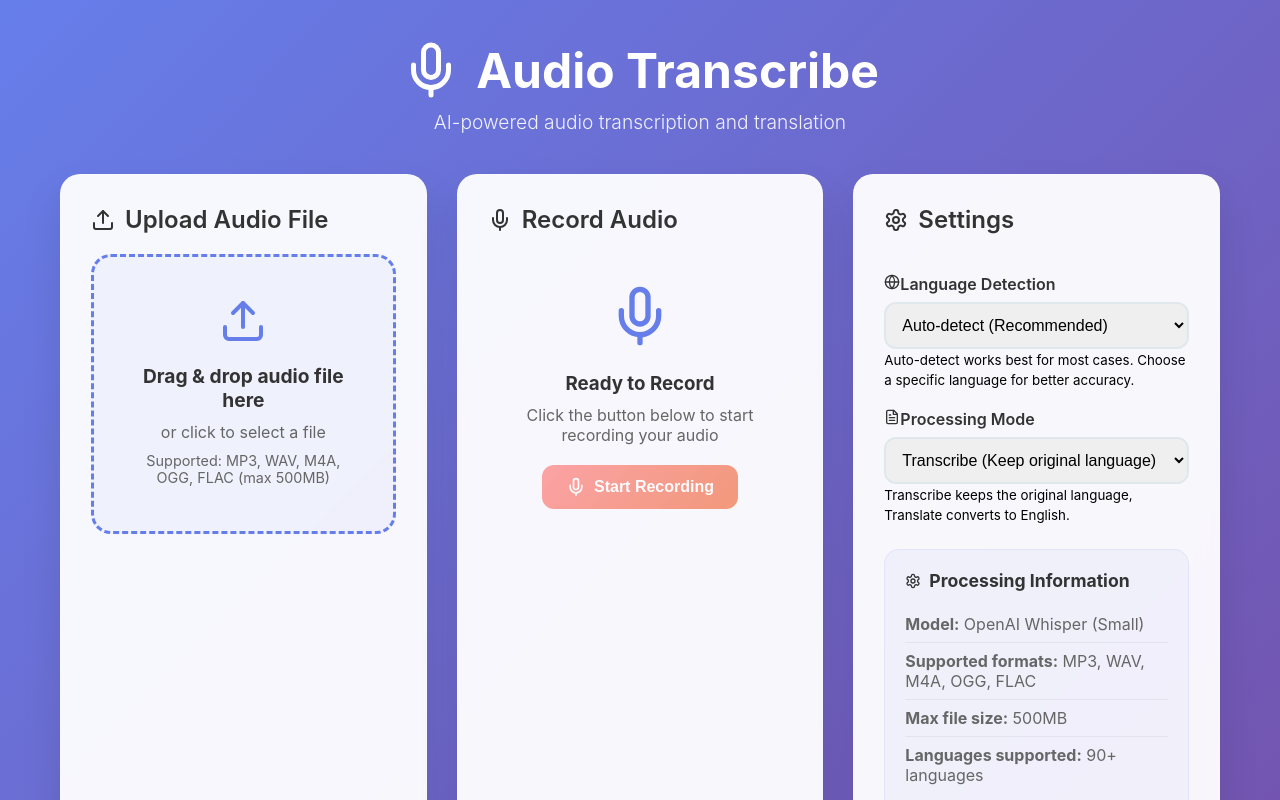
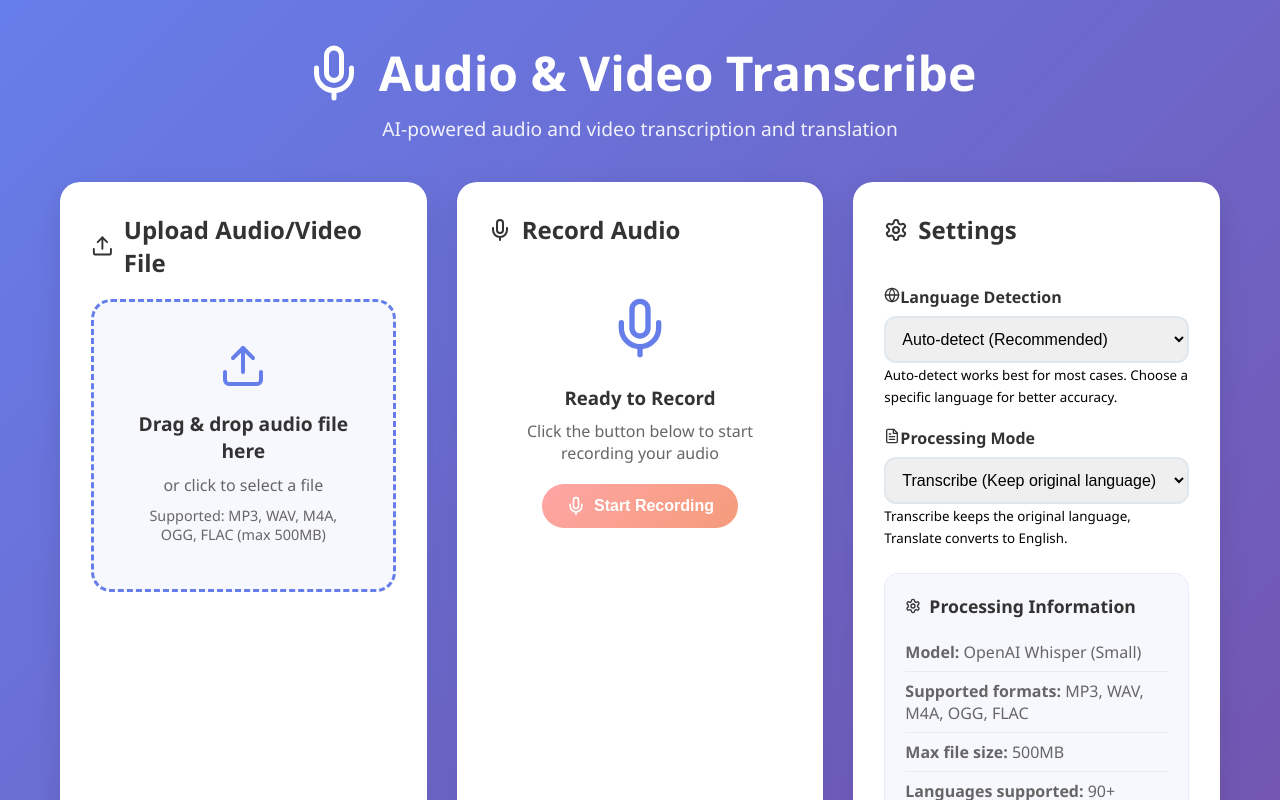
Before and after one commit to SyedBahjat/voxscribe, a React (Create React App) app: page / in a window 1280 px wide. Shown: the top 800 px of the page. Built offline with nearby package versions, Linux system fonts and the light colour scheme; no server answers.

Commit message:
fix the UI issues

```diff
--- a/src/App.css
+++ b/src/App.css
@@ -1,6 +1,8 @@
 .App {
   min-height: 100vh;
   padding: 20px 0;
+  background: linear-gradient(135deg, #667eea 0%, #764ba2 100%);
+  font-family: 'Segoe UI', Tahoma, Geneva, Verdana, sans-serif;
 }
 
 .app-header {
@@ -36,6 +38,52 @@
   margin-right: 10px;
 }
 
+.card {
+  background: white;
+  border-radius: 20px;
+  padding: 30px;
+  box-shadow: 0 10px 30px rgba(0, 0, 0, 0.1);
+  transition: all 0.3s ease;
+  border: 1px solid rgba(255, 255, 255, 0.2);
+}
+
+.card:hover {
+  transform: translateY(-5px);
+  box-shadow: 0 20px 40px rgba(0, 0, 0, 0.15);
+}
+
+.btn {
+  padding: 12px 24px;
+  border: none;
+  border-radius: 25px;
+  font-size: 1rem;
+  font-weight: 600;
+  cursor: pointer;
+  transition: all 0.3s ease;
+  text-decoration: none;
+  display: inline-flex;
+  align-items: center;
+  gap: 8px;
+  justify-content: center;
+  position: relative;
+  overflow: hidden;
+}
+
+.btn::before {
+  content: '';
+  position: absolute;
+  top: 0;
+  left: -100%;
+  width: 100%;
+  height: 100%;
+  background: linear-gradient(90deg, transparent, rgba(255, 255, 255, 0.2), transparent);
+  transition: left 0.5s;
+}
+
+.btn:hover::before {
+  left: 100%;
+}
+
 .card h2 {
   display: flex;
   align-items: center;
@@ -51,9 +99,30 @@
   color: #666;
 }
 
+.loading-spinner {
+  width: 50px;
+  height: 50px;
+  border: 4px solid rgba(102, 126, 234, 0.2);
+  border-left: 4px solid #667eea;
+  border-radius: 50%;
+  animation: spin 1s linear infinite;
+  margin: 0 auto 20px;
+}
+
+@keyframes spin {
+  0% { transform: rotate(0deg); }
+  100% { transform: rotate(360deg); }
+}
+
 .loading-container p {
   margin-top: 15px;
   font-size: 1.1rem;
+  animation: pulse 2s infinite;
+}
+
+@keyframes pulse {
+  0%, 100% { opacity: 1; }
+  50% { opacity: 0.7; }
 }
 
 .result-header {
@@ -63,6 +132,12 @@
   margin-bottom: 20px;
   flex-wrap: wrap;
   gap: 15px;
+}
+
+.download-buttons {
+  display: flex;
+  gap: 10px;
+  flex-wrap: wrap;
 }
 
 .app-footer {
--- a/src/App.js
+++ b/src/App.js
@@ -10,9 +10,10 @@ function App() {
   const [transcriptionResult, setTranscriptionResult] = useState(null);
   const [isLoading, setIsLoading] = useState(false);
   const [error, setError] = useState(null);
+  const [uploadedFile, setUploadedFile] = useState(null);
   const [settings, setSettings] = useState({
-    language: 'auto',
-    task: 'transcribe'
+    from_language: 'auto',
+    to_language: 'same'
   });
 
   const handleTranscriptionComplete = (result) => {
@@ -33,13 +34,31 @@ function App() {
     }
   };
 
+  const handleFileUpload = (file) => {
+    setUploadedFile(file);
+  };
+
   const downloadTranscription = () => {
     if (transcriptionResult) {
+      const timestamp = new Date().toISOString().slice(0, 19).replace(/:/g, '-');
       const blob = new Blob([transcriptionResult.text], { type: 'text/plain' });
       const url = URL.createObjectURL(blob);
       const a = document.createElement('a');
       a.href = url;
-      a.download = `transcription_${new Date().toISOString().slice(0, 19).replace(/:/g, '-')}.txt`;
+      a.download = `transcription_${timestamp}.txt`;
+      document.body.appendChild(a);
+      a.click();
+      document.body.removeChild(a);
+      URL.revokeObjectURL(url);
+    }
+  };
+
+  const downloadOriginalFile = () => {
+    if (uploadedFile) {
+      const url = URL.createObjectURL(uploadedFile);
+      const a = document.createElement('a');
+      a.href = url;
+      a.download = uploadedFile.name;
       document.body.appendChild(a);
       a.click();
       document.body.removeChild(a);
@@ -53,21 +72,22 @@ function App() {
         <header className="app-header">
           <h1>
             <Mic className="header-icon" />
-            Audio Transcribe
+            Audio & Video Transcribe
           </h1>
-          <p>AI-powered audio transcription and translation</p>
+          <p>AI-powered audio and video transcription and translation</p>
         </header>
 
         <div className="grid">
           <div className="card">
             <h2>
               <Upload className="section-icon" />
-              Upload Audio File
+              Upload Audio/Video File
             </h2>
             <FileUpload
               onTranscriptionComplete={handleTranscriptionComplete}
               onError={handleError}
               onLoading={handleLoading}
+              onFileUpload={handleFileUpload}
               settings={settings}
             />
           </div>
@@ -101,7 +121,7 @@ function App() {
           <div className="card">
             <div className="loading-container">
               <div className="loading-spinner"></div>
-              <p>Processing your audio... This may take a few moments.</p>
+              <p>Processing your audio/video... This may take a few moments.</p>
             </div>
           </div>
         )}
@@ -121,13 +141,24 @@ function App() {
                 <FileAudio className="section-icon" />
                 Transcription Result
               </h2>
+              <div className="download-buttons">
                 <button
                   className="btn btn-success"
                   onClick={downloadTranscription}
+                  disabled={!transcriptionResult}
                 >
                   <Download size={20} />
-                Download
+                  Download TXT
                 </button>
+                <button
+                  className="btn btn-primary"
+                  onClick={downloadOriginalFile}
+                  disabled={!uploadedFile}
+                >
+                  <Download size={20} />
+                  Download Original
+                </button>
+              </div>
             </div>
             <TranscriptionResult result={transcriptionResult} />
           </div>
@@ -135,10 +166,10 @@ function App() {
 
         <footer className="app-footer">
           <p>
-            💡 <strong>Tip:</strong> Supports 90+ languages with automatic detection and translation to English.
+            💡 <strong>Tip:</strong> Supports 90+ languages with automatic detection and translation capabilities.
           </p>
           <p>
-            Processing time varies: Short clips (~10-30s), Medium videos (~1-3min), Long videos (~5-15min)
+            Processing time varies: Short clips (~10-30s), Medium files (~1-3min), Long files (~5-15min)
           </p>
         </footer>
       </div>
--- a/src/utils/api.js
+++ b/src/utils/api.js
@@ -1,6 +1,6 @@
 import axios from 'axios';
 
-const API_BASE_URL = process.env.REACT_APP_API_URL || 'http://localhost:8080';
+const API_BASE_URL = process.env.REACT_APP_API_URL || '';
 
 const api = axios.create({
   baseURL: API_BASE_URL,
@@ -59,8 +59,8 @@ export const transcribeAudio = async (file, settings = {}) => {
   try {
     const formData = new FormData();
     formData.append('file', file);
-    formData.append('language', settings.language || 'auto');
-    formData.append('task', settings.task || 'transcribe');
+    formData.append('from_language', settings.from_language || 'auto');
+    formData.append('to_language', settings.to_language || 'same');
 
     console.log('Uploading file:', file.name, 'Size:', file.size, 'bytes');
     console.log('Settings:', settings);
@@ -77,9 +77,11 @@ export const transcribeAudio = async (file, settings = {}) => {
 
     const result = {
       text: response.data.text,
-      language: response.data.language || 'unknown',
+      original_text: response.data.original_text || null,
+      source_language: response.data.source_language || 'unknown',
+      target_language: response.data.target_language || 'unknown',
+      mode: response.data.mode || 'transcribe',
       timestamp: new Date().toISOString(),
-      segments: response.data.segments || null,
     };
 
     console.log('Transcription completed:', result);
@@ -96,7 +98,7 @@ export const checkServerHealth = async () => {
     const response = await api.get('/health');
     return response.data;
   } catch (error) {
-    throw new Error('Backend server is not responding. Please make sure the server is running on port 8080.');
+    throw new Error('Backend server is not responding. Please make sure the server is running on port 8000.');
   }
 };
 
```
Lines whose indentation alone changed are shown as unchanged.
